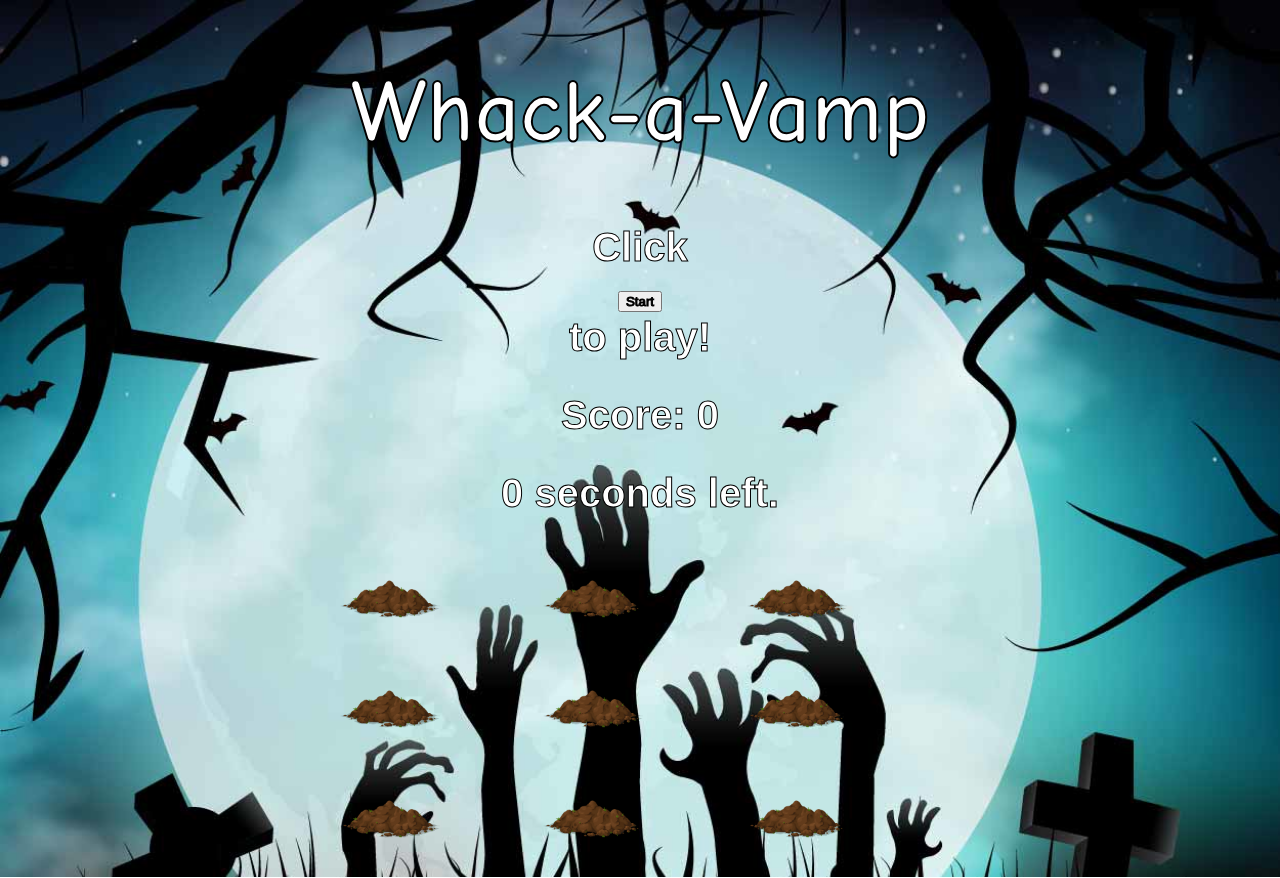
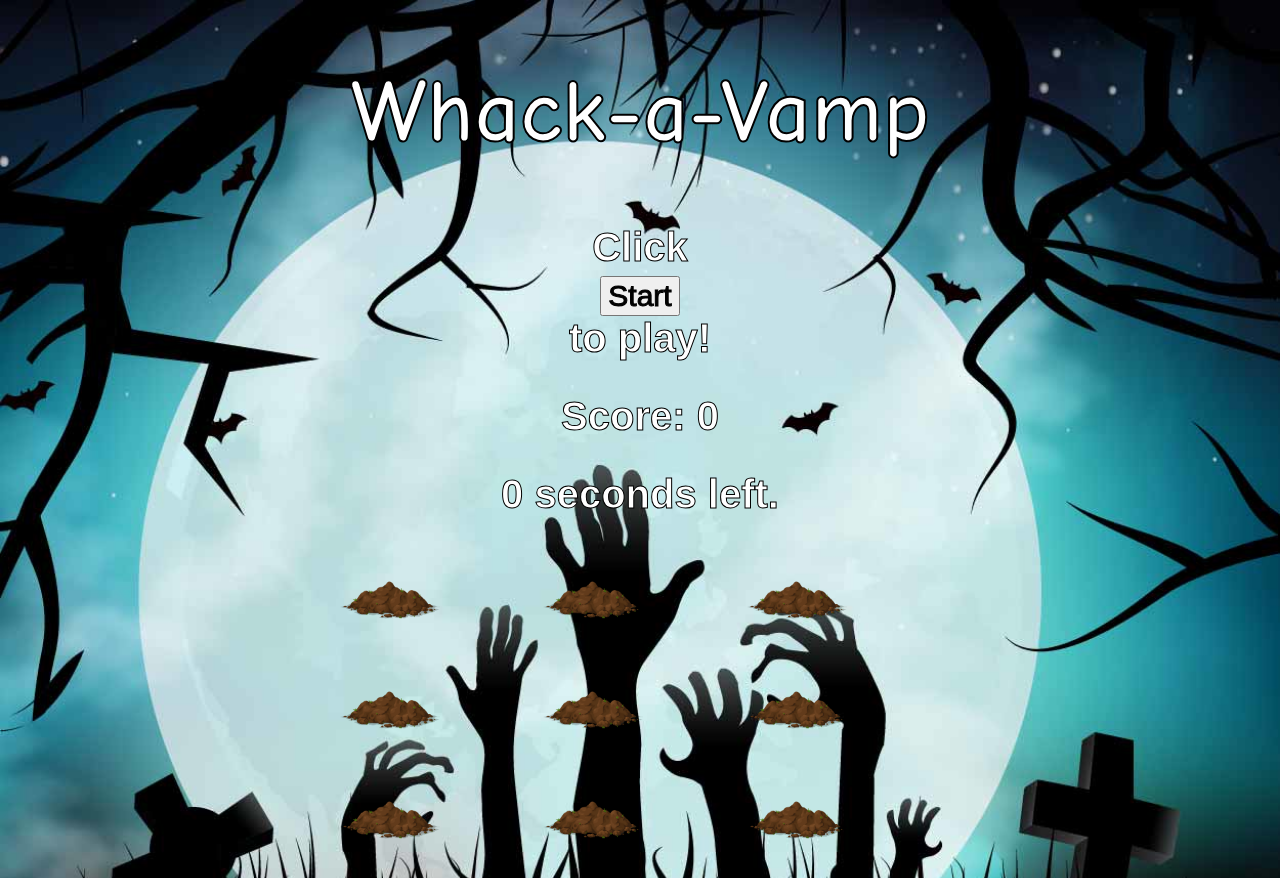
Before and after one commit to JohncarloF/whack-a-vamp, a website built with Parcel: page index.html in a window 1280 px wide. Built offline with nearby package versions, Linux system fonts and the light colour scheme.

Commit message:
start change

```diff
--- a/src/styles.css
+++ b/src/styles.css
@@ -36,6 +36,14 @@ h2 {
   height: 100px;
   background: url("../assets/hole.png") no-repeat center center;
   background-size: cover;
+}
+#start {
+  text-align: center;
+  font-size: 30px;
+}
+
+#timer {
+  color: white;
 }
 
 #mallet {
```
